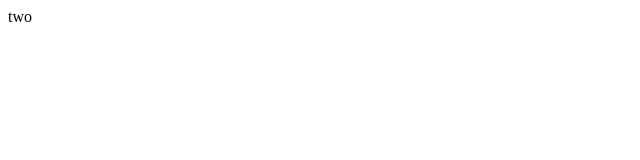
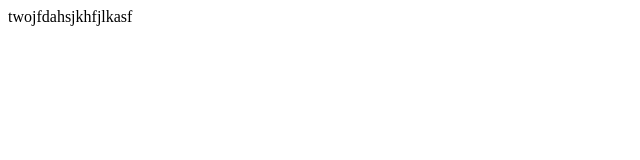
Before and after one commit to tlcw303/20200702, a plain HTML site: page two.html in a window 1280 px wide. Shown: the whole page, without its empty margins (0-640 px from the left). Drawn offline with Linux system fonts and the light colour scheme.

Commit message:
上传two

```diff
--- a/two.html
+++ b/two.html
@@ -6,6 +6,6 @@
     <title>Document</title>
 </head>
 <body>
-    two
+    twojfdahsjkhfjlkasf
 </body>
 </html>
```
